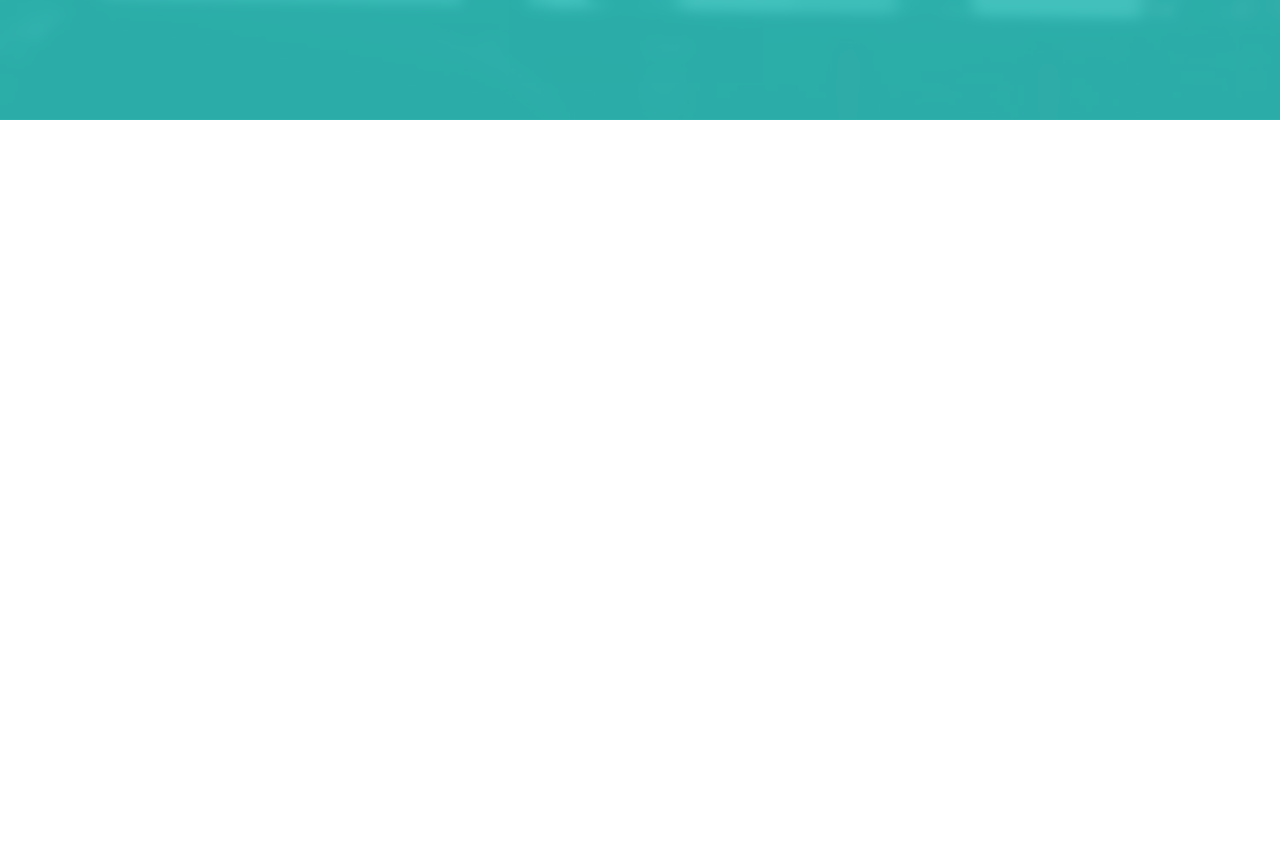
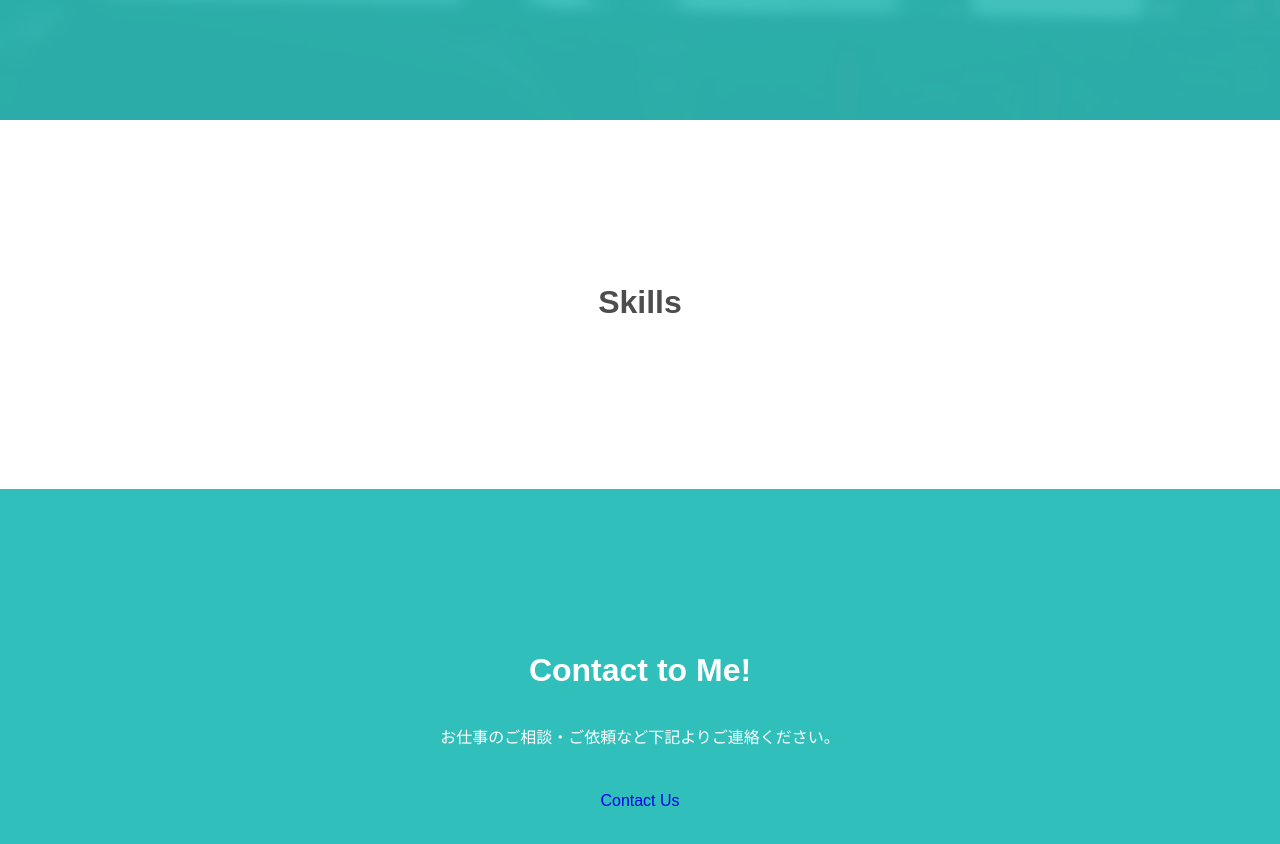
Before and after one commit to marieono/react-portfolio-site, a React (Create React App) app: page / in a window 1280 px wide. Shown: the part 680-1524 px from the top of the page. Before the commit the page ends 800 px from the top, so only its background shows below. Built offline with nearby package versions, Linux system fonts and the light colour scheme.

Commit message:
Contact Usのボタンができない

```diff
--- a/src/App.css
+++ b/src/App.css
@@ -102,3 +102,52 @@ h3 {
 .icon-link {
   position: relative;
 }
+
+#skills {
+  padding: 128px 0;
+  clear: both;
+}
+
+.heading {
+  margin-bottom: 32px;
+  text-align: center;
+}
+
+.skills-container {
+  display: flex;
+  flex-wrap: wrap;
+  text-align: center;
+}
+
+#contact {
+  padding: 128px 0;
+  clear: both;
+}
+
+.contact {
+  background: #30BFBA;
+}
+
+.contact-contents {
+  color: white;
+  text-align: center;
+}
+
+.description {
+  font-size: 16px;
+}
+
+.btn {
+  font-family: "Space Mono", Arial, serif;
+  font-size: 16px;
+  border: none !important;
+  border-radius: 30px;
+  align-self: 16px 64px;
+  text-decoration: none;
+}
+
+#contact.btn {
+  height: 54px;
+  background: #fff;
+  color: #30BFBA;
+}
--- a/src/App.js
+++ b/src/App.js
@@ -1,10 +1,16 @@
 import './App.css';
 
 import { Header } from './components/Header';
+import { Skills } from './components/Skills';
+import { Contact } from './components/Contact';
 
 function App() {
   return (
-    <Header />
+    <>
+      <Header />
+      <Skills />
+      <Contact />
+    </>
   );
 }
 
--- a/src/components/Contact.jsx
+++ b/src/components/Contact.jsx
@@ -0,0 +1,13 @@
+export const Contact = () => {
+    return (
+        <div id="contact" className="contact">
+            <div className="container">
+                <div className="contact-contents">
+                    <h2>Contact to Me!</h2>
+                    <p className="description">お仕事のご相談・ご依頼など下記よりご連絡ください。</p>
+                    <a href="https://twitter.com/" className="btn">Contact Us</a>
+                </div>
+            </div>
+        </div>
+    );
+};
--- a/src/components/Skills.jsx
+++ b/src/components/Skills.jsx
@@ -0,0 +1,13 @@
+export const Skills = () => {
+    return (
+        <div id="skills">
+            <div className="container">
+                <div className="heading">
+                    <h2>Skills</h2>
+                </div>
+                <div className="skills-container">
+                </div>
+            </div>
+        </div>
+    )
+}
```
